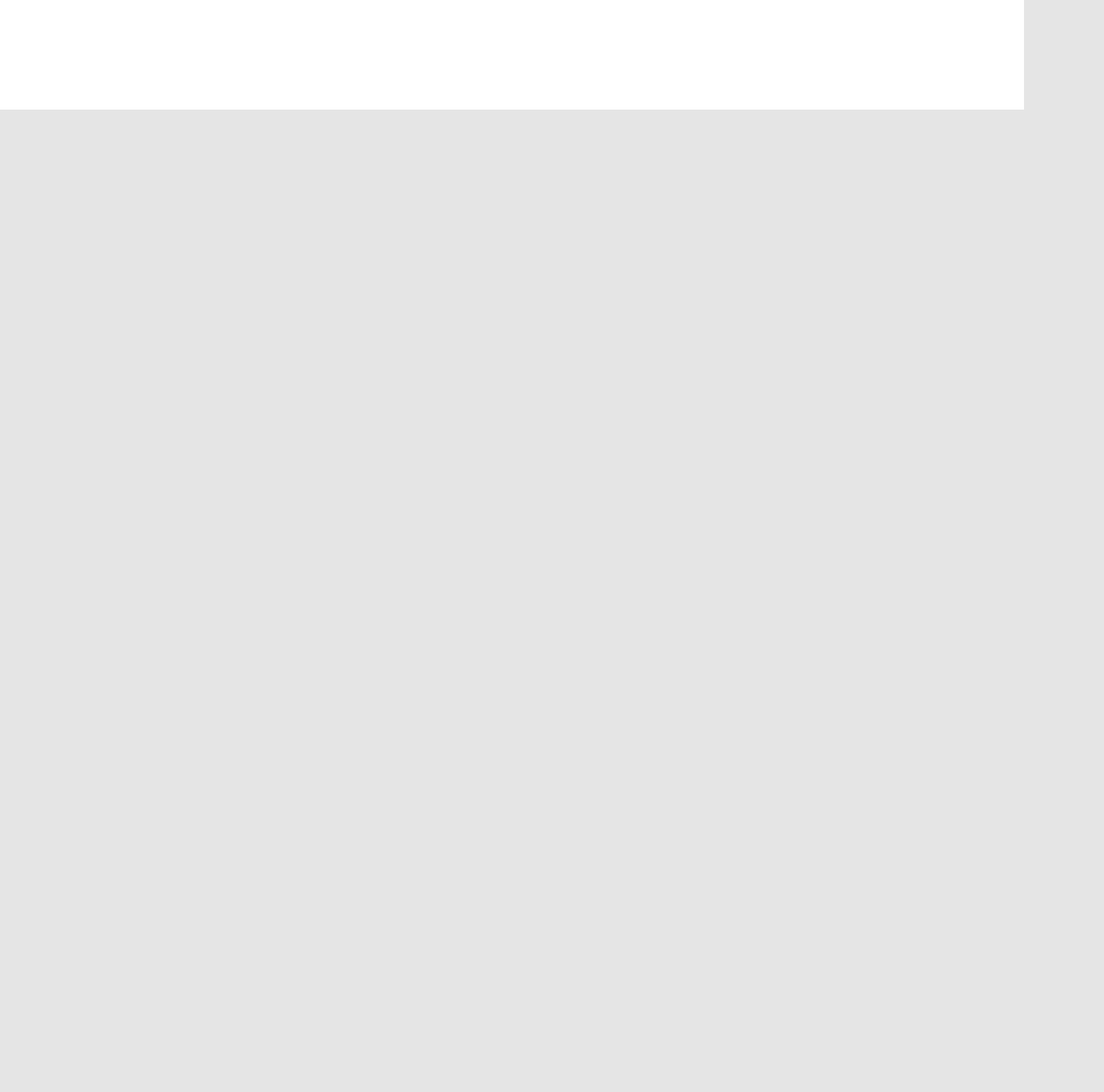
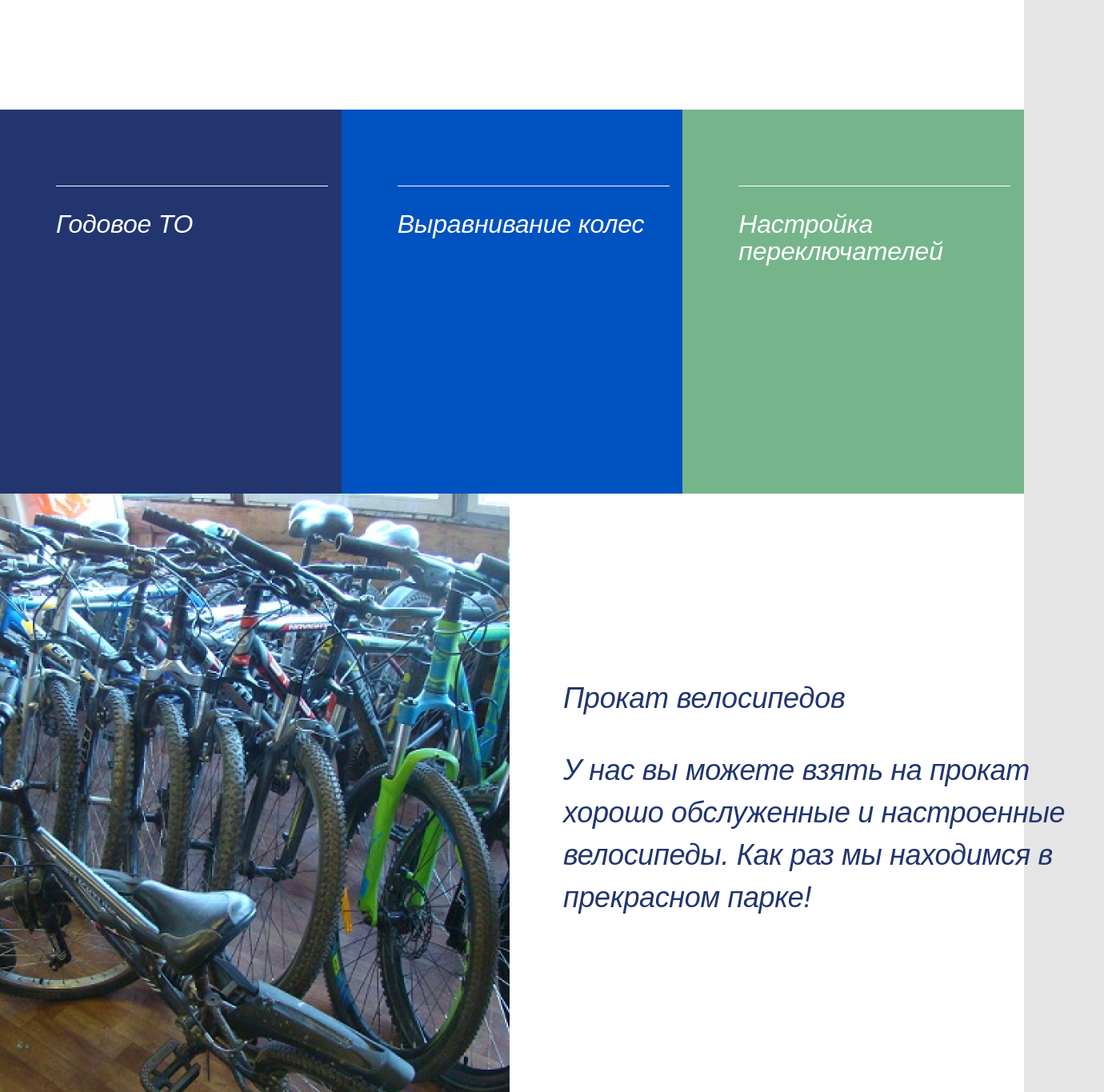
Before and after one commit to AlexDolz/REACT_Homeworks, a React (Create React App) app in the folder homework_1_10_03/: page / in a window 1280 px wide. Shown: the part 1940-3305 px from the top of the page at 80% size, 1380 px wide, since content can reach past the window. Before the commit the page ends 2077 px from the top, so only its background shows below. Built offline with nearby package versions, Linux system fonts and the light colour scheme; a web font is replaced by a local one.

Commit message:
added 2 more blocks

```diff
--- a/homework_1_10_03/src/components/App/App.js
+++ b/homework_1_10_03/src/components/App/App.js
@@ -2,6 +2,8 @@ import About from '../About/About';
 import Header from '../Header/Header';
 import Navigation from '../Navigation/Navigation';
 import Offer from '../Offer/Offer';
+import Rental from '../Rental/Rental';
+import ServicesList from '../ServicesList/ServicesList';
 import './App.css';
 
 function App() {
@@ -11,6 +13,8 @@ function App() {
       <Header />
       <Offer />
       <About />
+      <ServicesList />
+      <Rental />
     </div>
   );
 }
--- /dev/null
+++ b/homework_1_10_03/src/components/Rental/Rental.js
@@ -0,0 +1,19 @@
+import styles from './Rental.module.css';
+import rental_img from './media/rental_img.png';
+
+function Rental() {
+  return (
+    <div className={styles.rental}>
+      <img src={rental_img} alt='bicycles img' />
+      <div>
+        <p>Прокат велосипедов</p>
+        <p>
+          У нас вы можете взять на прокат хорошо обслуженные и настроенные
+          велосипеды. Как раз мы находимся в прекрасном парке!
+        </p>
+      </div>
+    </div>
+  );
+}
+
+export default Rental;
--- /dev/null
+++ b/homework_1_10_03/src/components/Rental/Rental.module.css
@@ -0,0 +1,31 @@
+.rental {
+  width: 100%;
+  height: 800px;
+  display: flex;
+  background: #ffffff;
+}
+
+.rental > div {
+  padding: 242px 0 0 67px;
+}
+
+.rental > div > p:first-child {
+  font-style: italic;
+  font-weight: 400;
+  font-size: 36px;
+  line-height: 28px;
+  letter-spacing: -0.006em;
+  color: #22356f;
+  margin-bottom: 49px;
+}
+
+.rental > div > p:last-child {
+  width: 676px;
+  height: 215px;
+  font-style: italic;
+  font-weight: 400;
+  font-size: 36px;
+  line-height: 53px;
+  letter-spacing: -0.01em;
+  color: #22356f;
+}
--- /dev/null
+++ b/homework_1_10_03/src/components/ServicesItem/ServicesItem.css
@@ -0,0 +1,21 @@
+.services__item {
+  width: 480px;
+  height: 480px;
+  font-weight: 400;
+  font-style: italic;
+  font-size: 32px;
+  line-height: 34px;
+  letter-spacing: -0.006em;
+  color: #ffffff;
+}
+.services__item__line {
+  max-width: 340px;
+  height: 96px;
+  box-shadow: inset 0px -1px 0px #ffffff;
+  margin-left: 70px;
+  margin-bottom: 30px;
+}
+
+.services__item p {
+  padding-left: 70px;
+}
--- /dev/null
+++ b/homework_1_10_03/src/components/ServicesItem/ServicesItem.js
@@ -0,0 +1,13 @@
+import './ServicesItem.css';
+
+function ServicesItem(props) {
+  const { backgroundColor, title } = props;
+  return (
+    <div className='services__item' style={{ background: backgroundColor }}>
+      <div className='services__item__line'></div>
+      <p>{title}</p>
+    </div>
+  );
+}
+
+export default ServicesItem;
--- /dev/null
+++ b/homework_1_10_03/src/components/ServicesList/ServicesList.js
@@ -0,0 +1,17 @@
+import ServicesItem from '../ServicesItem/ServicesItem';
+import styles from './ServicesList.module.css';
+
+function ServicesList() {
+  return (
+    <div className={styles.services__list}>
+      <ServicesItem title={'Годовое ТО'} backgroundColor={'#22356F'} />
+      <ServicesItem title={'Выравнивание колес'} backgroundColor={'#0052C1'} />
+      <ServicesItem
+        title={'Настройка переключателей'}
+        backgroundColor={'#76B58B'}
+      />
+    </div>
+  );
+}
+
+export default ServicesList;
--- /dev/null
+++ b/homework_1_10_03/src/components/ServicesList/ServicesList.module.css
@@ -0,0 +1,4 @@
+.services__list {
+  display: flex;
+  width: 100%;
+}
```
Also changed, not shown: homework_1_10_03/src/components/DOM scheme/scheme.png (added), homework_1_10_03/src/components/Rental/media/rental_img.png (added).
